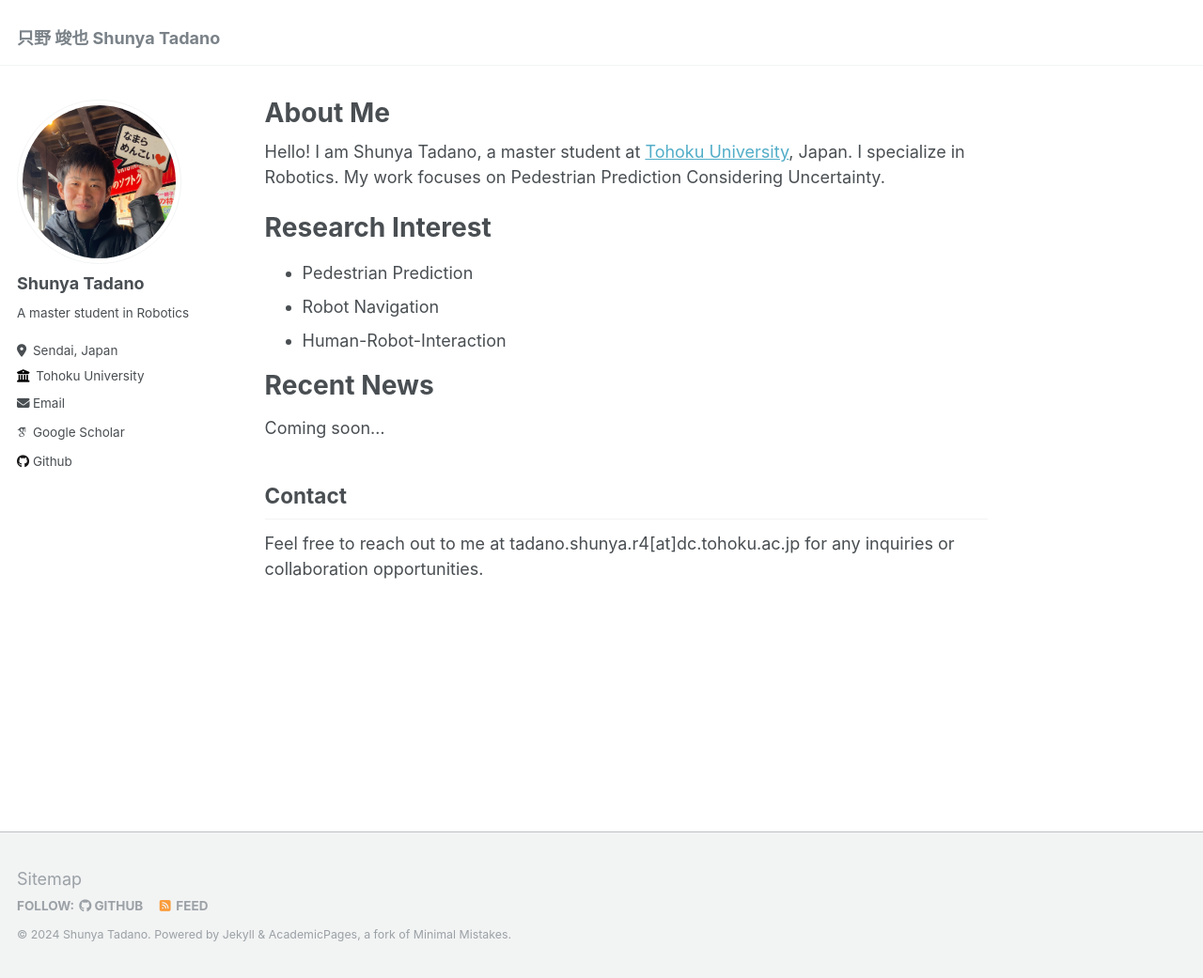
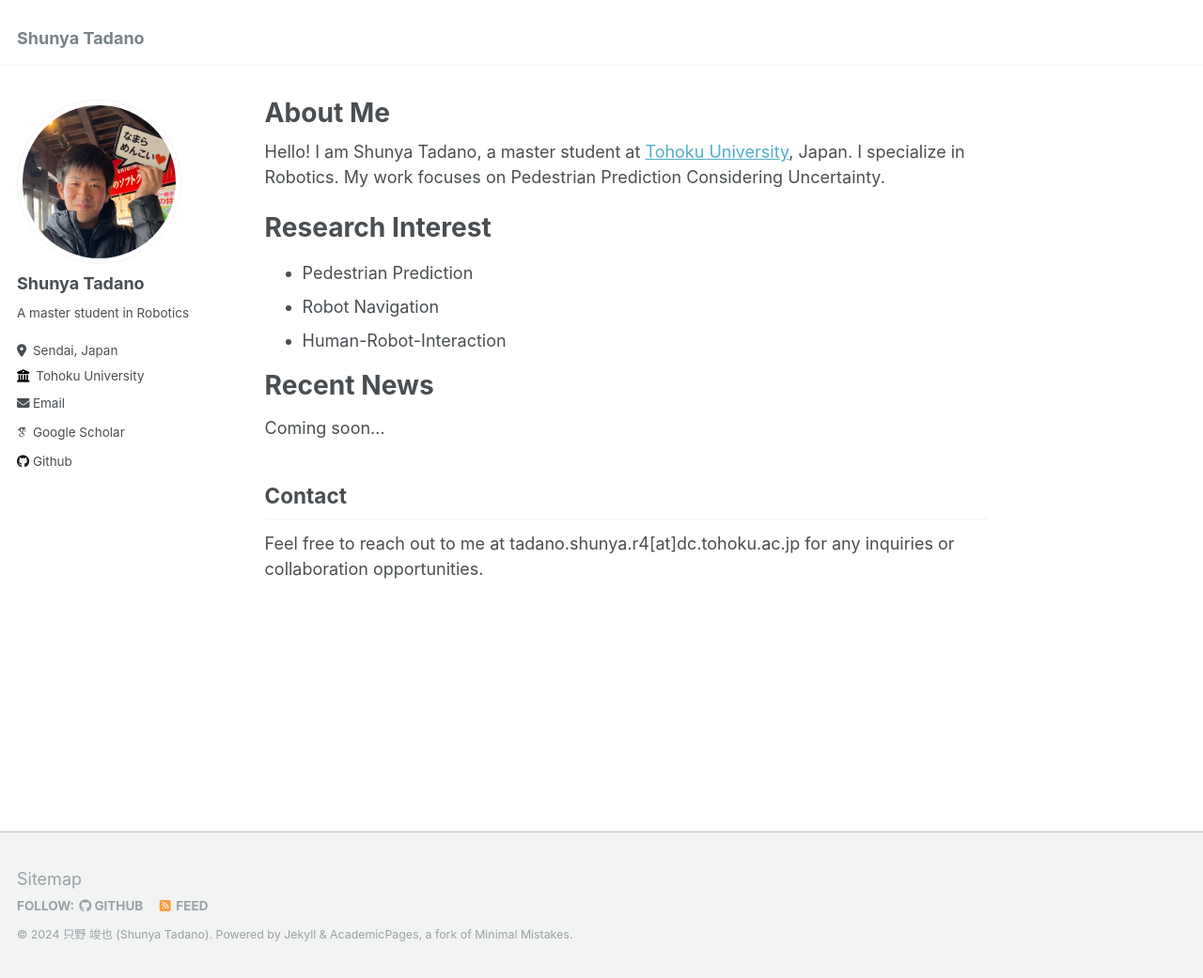
Before and after one commit to shunyatadano/shunyatadano.github.io, a Jekyll site: the page built from _pages/about.md, in a window 1280 px wide and 1041 px high. Shown: the whole window at 94% size. Built offline with Jekyll 4.4.1, drawn with Linux system fonts in a browser that asks for light colours; some web fonts are replaced; part of the change alters nothing that is shown.

```diff
--- a/_config.yml
+++ b/_config.yml
@@ -8,9 +8,9 @@
 
 # Basic Site Settings
 locale                   : "en-US"
-title                    : "只野 竣也\nShunya Tadano"
+title                    : "Shunya Tadano"
 title_separator          : "-"
-name                     : &name "Shunya Tadano"
+name                     : &name "只野 竣也 (Shunya Tadano)"
 description              : &description "personal description"
 url                      : https://shunyatadano.github.io # the base hostname & protocol for your site e.g. "https://mmistakes.github.io"
 baseurl                  : "" # the subpath of your site, e.g. "/blog"
```
